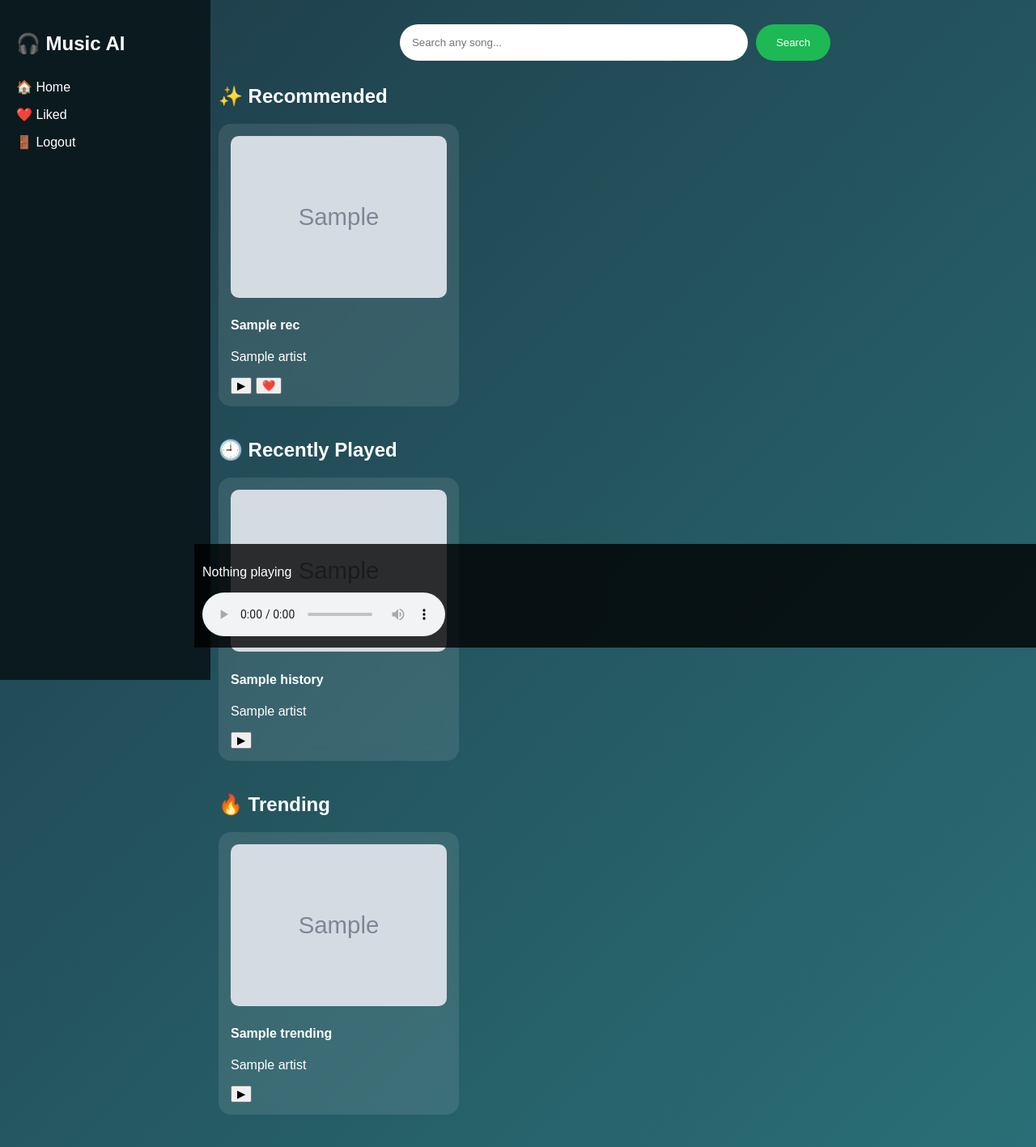
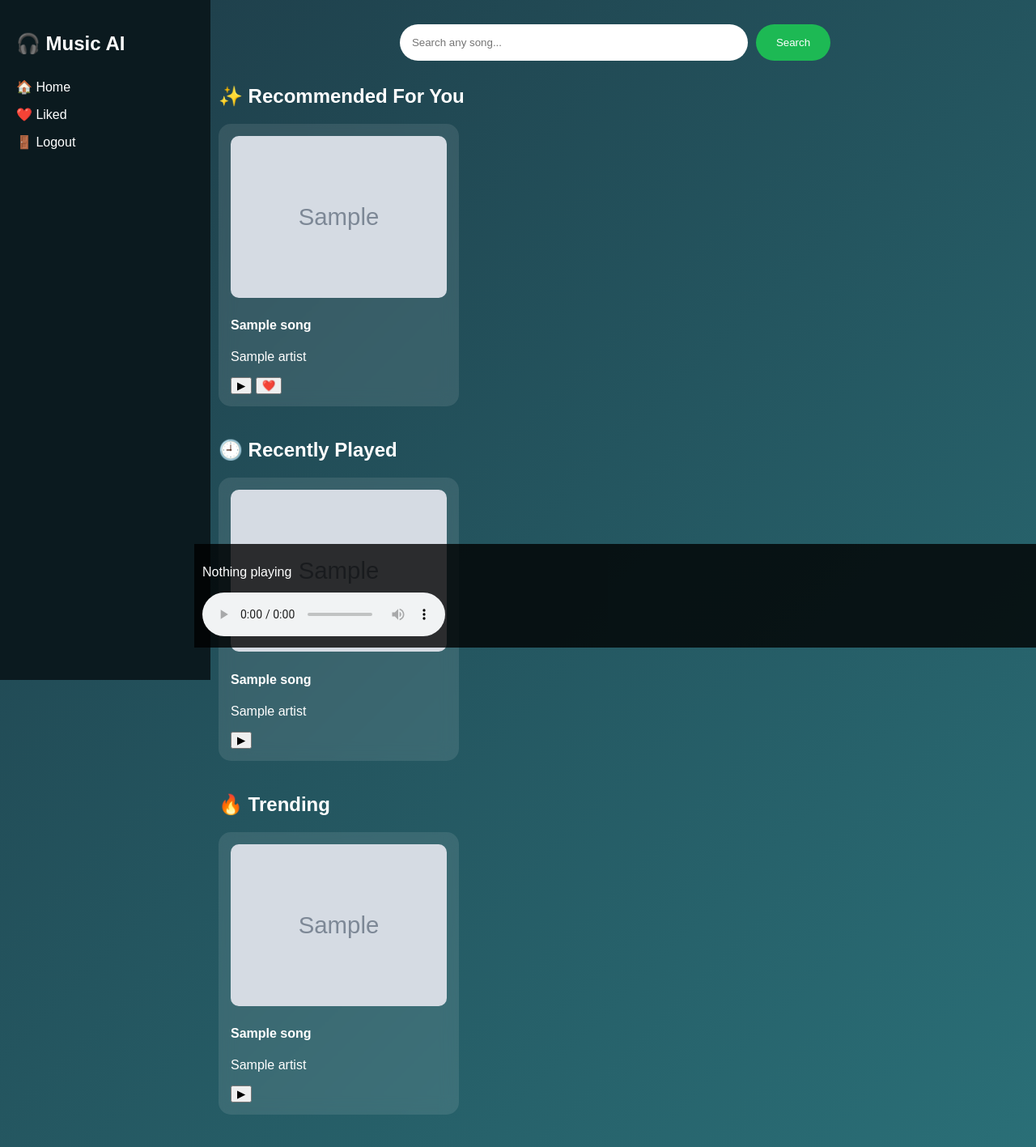
Before and after one commit to Swaliha-jamadar-070/Music-Recommender-System, a Flask app: template templates/index.html in a window 1280 px wide. Shown: the whole page at 81% size. Run offline with Flask 3, Linux system fonts and the light colour scheme; the template is opened without the code that fills it: most values are stand-ins (such as "Sample title", 1, 10 or a date in 2020); grey boxes marked "Sample" are stand-in pictures; some libraries are stand-ins or nearby versions.

Commit message:
Refactor index.html for improved structure and clarity
Updated the HTML structure for the Music AI page, including improved section headings and button functionalities.

```diff
--- a/templates/index.html
+++ b/templates/index.html
@@ -4,7 +4,6 @@
     <title>Music AI</title>
     <link rel="stylesheet" href="/static/style.css">
 </head>
-
 <body>
 
 <div class="sidebar">
@@ -16,58 +15,61 @@
 
 <div class="main">
 
+    <!-- Search -->
     <form method="POST" class="search-bar">
         <input type="text" name="song" placeholder="Search any song...">
-    <button>Search</button>
+        <button type="submit">Search</button>
     </form>
 
-<!-- RECOMMENDED -->
+    <!-- Recommended -->
     <div class="section">
-<h2>✨ Recommended</h2>
+        <h2>✨ Recommended For You</h2>
 
         <div class="scroll-container">
-{% for s in recs %}
+            {% for song in recs %}
             <div class="card">
-<img src="{{s.image}}">
-<h4>{{s.name}}</h4>
-<p>{{s.artist}}</p>
+                <img src="{{ song.image }}">
+                <h4>{{ song.name }}</h4>
+                <p>{{ song.artist }}</p>
 
-<button onclick="play('{{s.name}}','{{s.preview}}','{{s.artist}}')">▶</button>
-<button onclick="likeSong('{{s.name}}')">❤️</button>
+                <div class="actions">
+                    <button onclick="play('{{song.name}}','{{song.preview}}','{{song.artist}}')">▶</button>
+                    <button onclick="likeSong('{{song.name}}')">❤️</button>
+                </div>
             </div>
             {% endfor %}
         </div>
     </div>
 
-<!-- HISTORY -->
+    <!-- Recently Played -->
     <div class="section">
         <h2>🕘 Recently Played</h2>
 
         <div class="scroll-container">
-{% for s in history %}
+            {% for song in history %}
             <div class="card">
-<img src="{{s.image}}">
-<h4>{{s.name}}</h4>
-<p>{{s.artist}}</p>
+                <img src="{{ song.image }}">
+                <h4>{{ song.name }}</h4>
+                <p>{{ song.artist }}</p>
 
-<button onclick="play('{{s.name}}','{{s.preview}}','{{s.artist}}')">▶</button>
+                <button onclick="play('{{song.name}}','{{song.preview}}','{{song.artist}}')">▶</button>
             </div>
             {% endfor %}
         </div>
     </div>
 
-<!-- TRENDING -->
+    <!-- Trending -->
     <div class="section">
         <h2>🔥 Trending</h2>
 
         <div class="scroll-container">
-{% for s in trending %}
+            {% for song in trending %}
             <div class="card">
-<img src="{{s.image}}">
-<h4>{{s.name}}</h4>
-<p>{{s.artist}}</p>
+                <img src="{{ song.image }}">
+                <h4>{{ song.name }}</h4>
+                <p>{{ song.artist }}</p>
 
-<button onclick="play('{{s.name}}','{{s.preview}}','{{s.artist}}')">▶</button>
+                <button onclick="play('{{song.name}}','{{song.preview}}','{{song.artist}}')">▶</button>
             </div>
             {% endfor %}
         </div>
@@ -75,6 +77,7 @@
 
 </div>
 
+<!-- Player -->
 <div class="player">
     <p id="now">Nothing playing</p>
     <audio id="audio" controls></audio>
```
Lines whose indentation alone changed are shown as unchanged.
